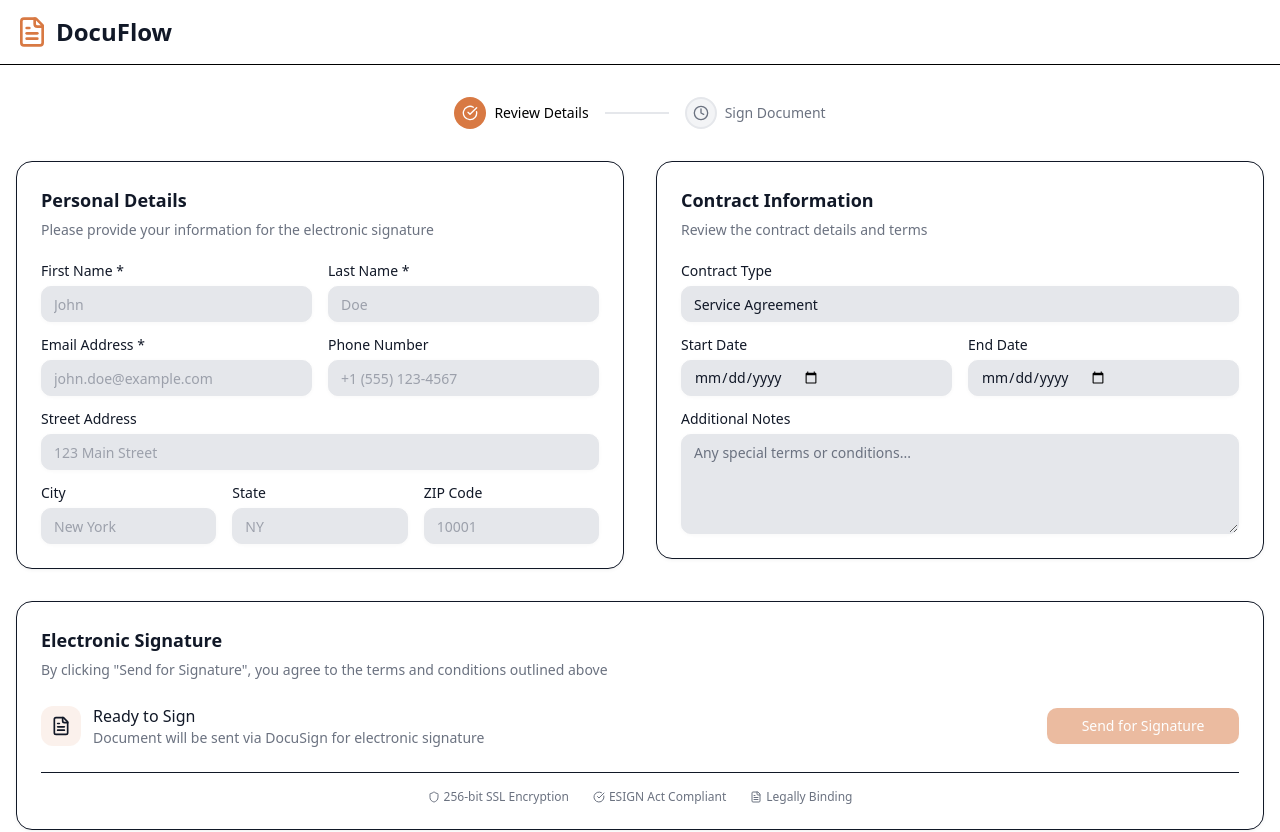
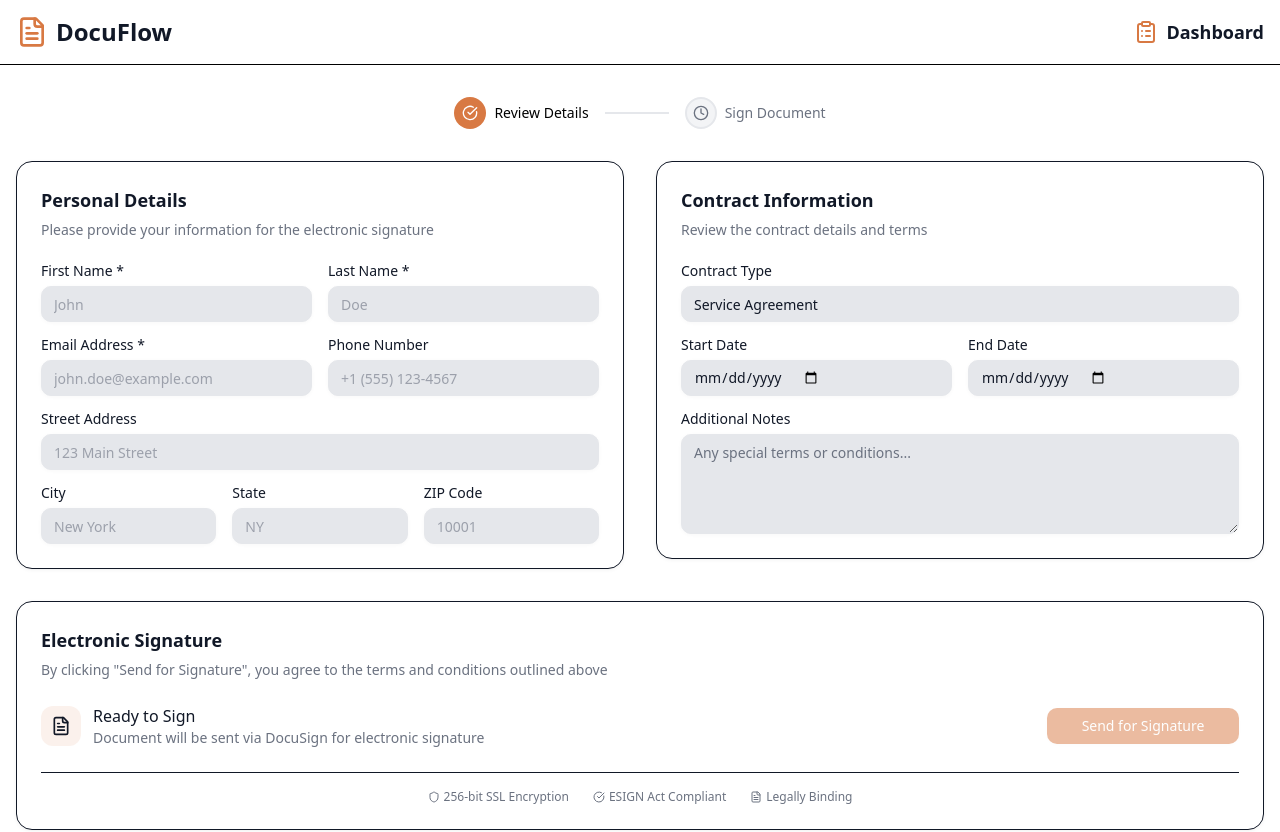
Before and after one commit to omaSpencer/nextjs-esign, a Next.js app: page / in a window 1280 px wide. Shown: the top 832 px of the page. Built offline with nearby package versions, Linux system fonts and the light colour scheme.

Commit message:
feat(header): add Dashboard link to Header component with ClipboardList icon

```diff
--- a/src/layout/header.tsx
+++ b/src/layout/header.tsx
@@ -1,4 +1,4 @@
-import { FileText } from 'lucide-react'
+import { ClipboardList, FileText } from 'lucide-react'
 import Link from 'next/link'
 
 export const Header = () => {
@@ -11,6 +11,13 @@ export const Header = () => {
             <span className="text-foreground text-2xl font-bold">DocuFlow</span>
           </Link>
         </div>
+
+        <div>
+          <Link href="/admin" className="flex items-center space-x-2">
+            <ClipboardList className="text-primary h-6 w-6" />
+            <span className="text-foreground text-lg font-bold hidden md:block">Dashboard</span>
+          </Link>
+        </div>
       </div>
     </header>
   )
```
